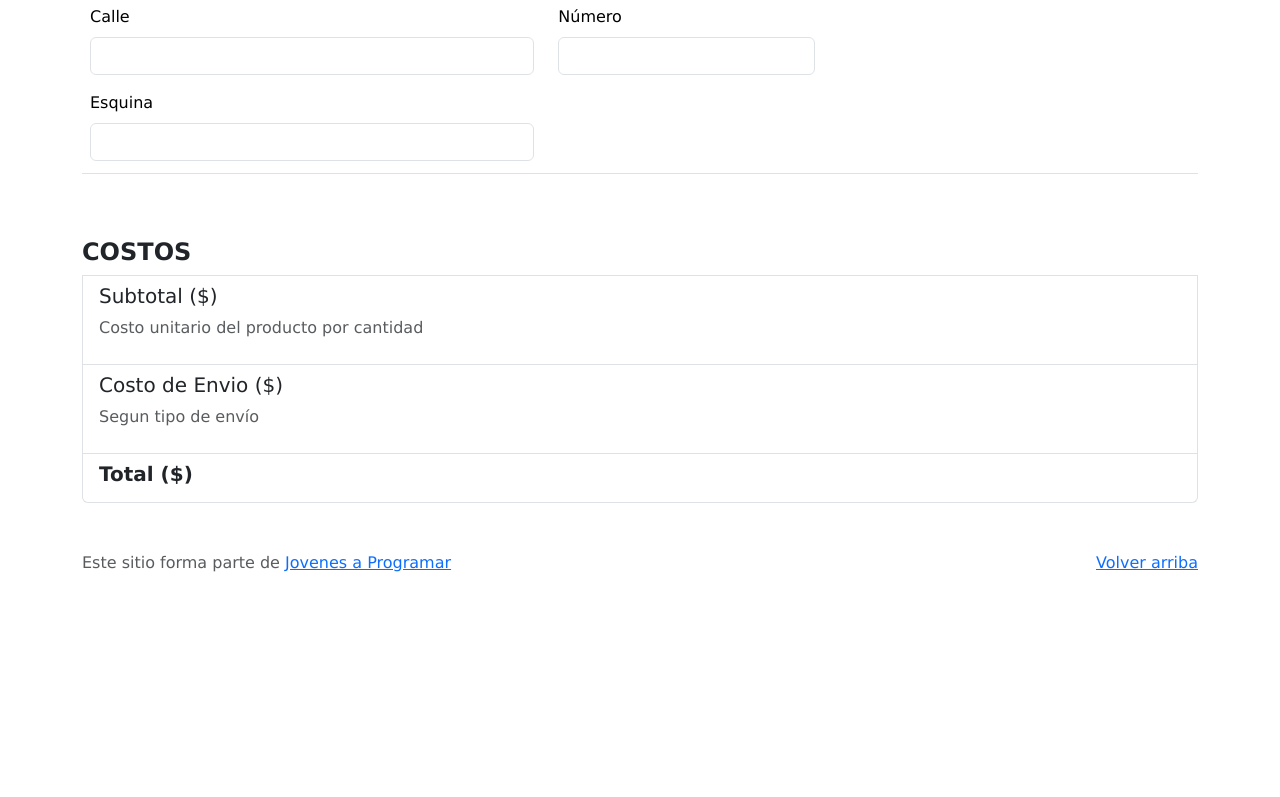
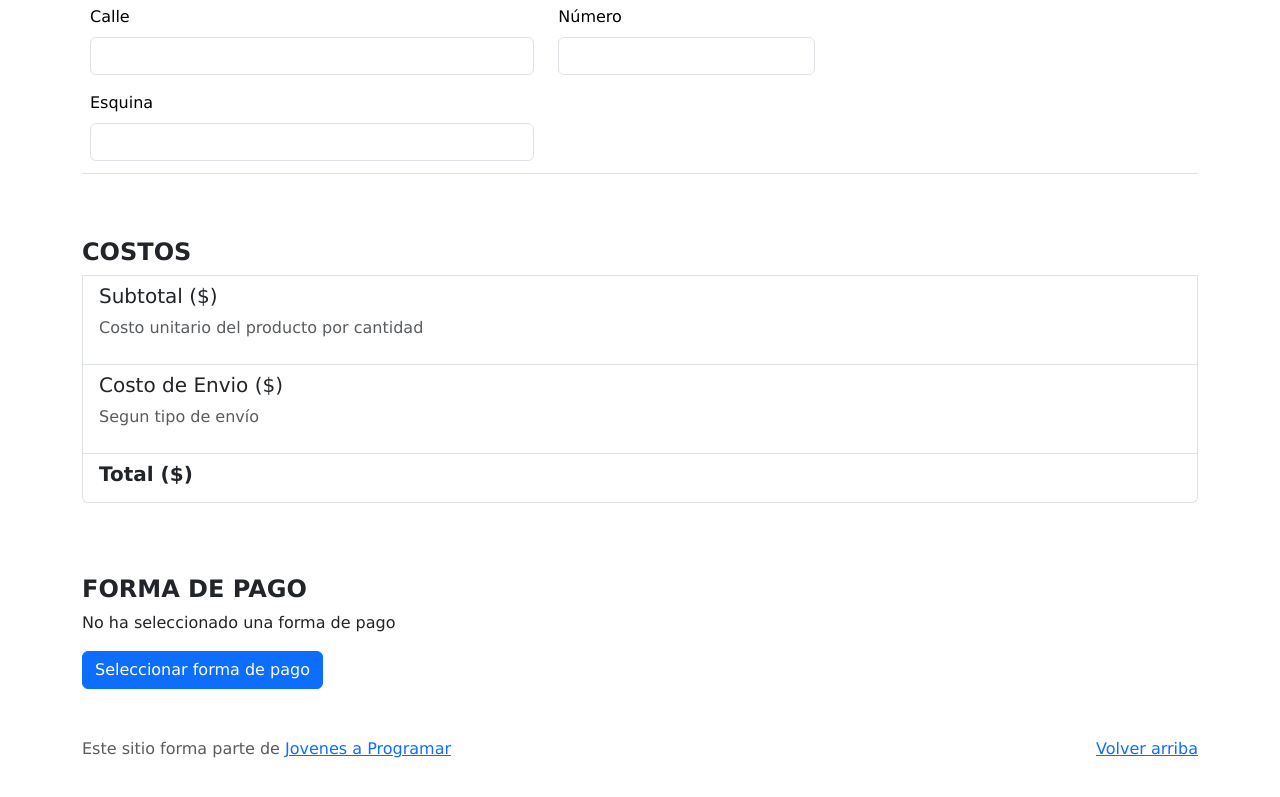
Before and after one commit to federico-paganini/entrega6, a plain HTML site: page cart.html in a window 1280 px wide. Shown: the part 391-1188 px from the top of the page. Before the commit the page ends 1018 px from the top, so only its background shows below. Drawn offline with nearby package versions, Linux system fonts and the light colour scheme; no server answers.

Commit message:
Primeros ajustes

```diff
--- a/cart.html
+++ b/cart.html
@@ -128,6 +128,17 @@
       </ul>
     </div>
 
+    <br> <br> <br>
+    <div>
+      <h4 class="fw-bold">FORMA DE PAGO</h4>
+      <div>
+        <p>No ha seleccionado una forma de pago</p>
+        <button type="button" class="btn btn-primary" data-toggle="modal" data-target="#formularioModal">
+          Seleccionar forma de pago
+        </button>
+      </div>
+    </div>
+
   </main>
   <footer class="text-muted">
     <div class="container">
```
